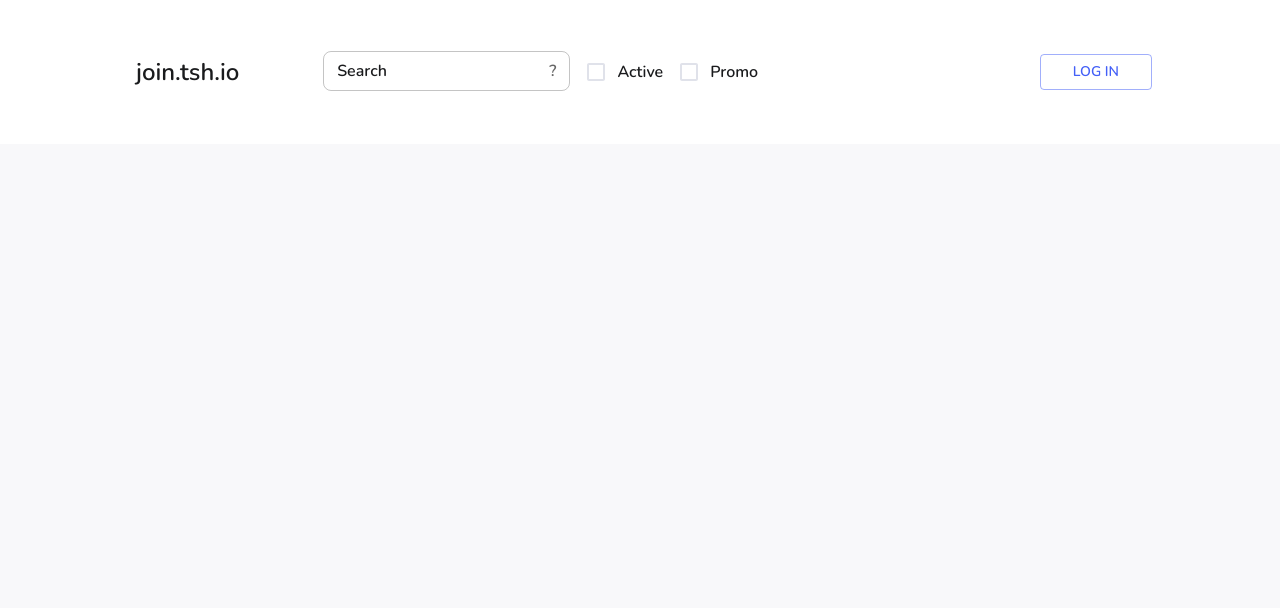
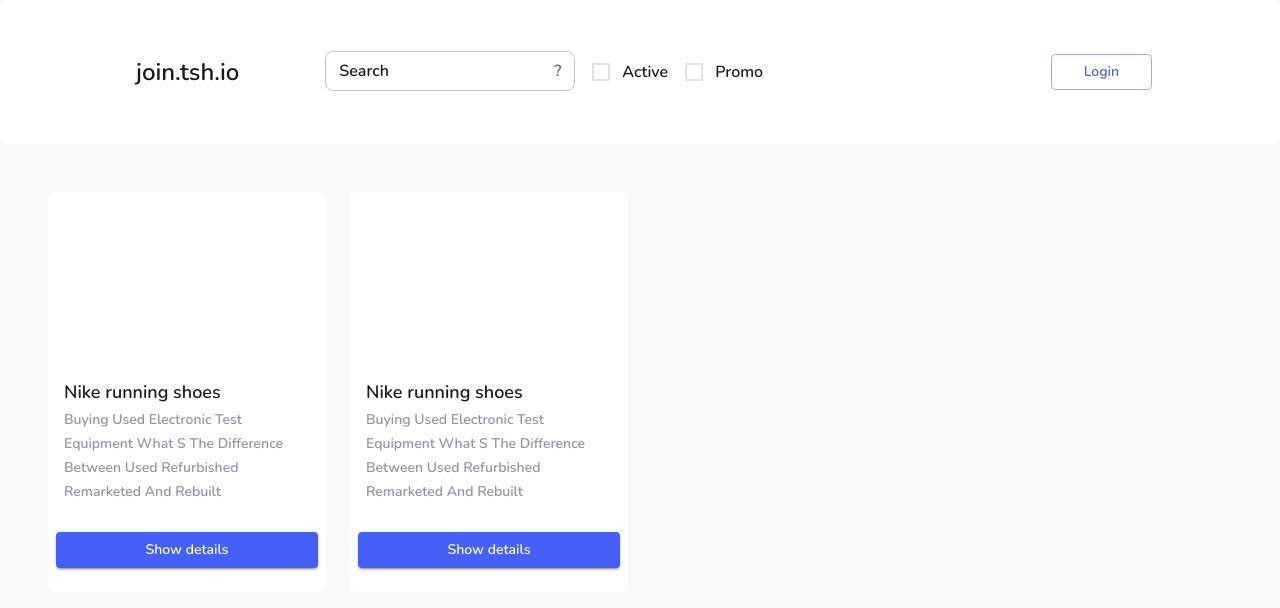
Before and after one commit to tomasz8w/interview-project, a React (Create React App) app: page / in a window 1280 px wide. Shown: the top 608 px of the page. Built offline with nearby package versions, Linux system fonts and the light colour scheme.

Commit message:
Header, ProductCard, styling

```diff
--- a/src/app/products/Products.tsx
+++ b/src/app/products/Products.tsx
@@ -1,16 +1,31 @@
 import React from "react";
-import { Link } from "react-router-dom";
-import { Box } from "@mui/material";
+import { Box, useMediaQuery, useTheme } from "@mui/material";
 
-import { AppRoute } from "routing/AppRoute.enum";
-import Header from "./Header";
+import { Header, ProductCard } from "./components";
 
 export const Products = () => {
+  const theme = useTheme();
+  const mobile = useMediaQuery(theme.breakpoints.down("md"));
+
   return (
     <Box>
       <Header />
-      <Box sx={{ height: "100vh" }}>
-        <Link to={AppRoute.Login}> Login </Link>
+      <Box
+        sx={{
+          py: 6,
+          px: 6,
+          display: "grid",
+          justifyContent: "center",
+          gridTemplateColumns: mobile
+            ? "minmax(200px, 500px)"
+            : "repeat(4,minmax(200px,1fr))",
+          gridTemplateRows: mobile ? "repeat(4,400px)" : "repeat(2,400px)",
+          columnGap: 3,
+          rowGap: 4,
+        }}
+      >
+        <ProductCard />
+        <ProductCard />
       </Box>
     </Box>
   );
--- a/src/app/products/Header.tsx
+++ b/src/app/products/components/Header.tsx
@@ -1,5 +1,5 @@
 import React from "react";
-
+import { Link } from "react-router-dom";
 import {
   AppBar,
   Box,
@@ -14,15 +14,18 @@
   useTheme,
 } from "@mui/material";
 
+import { AppRoute } from "routing/AppRoute.enum";
+
 const Header = () => {
   const theme = useTheme();
-  const sm = useMediaQuery(theme.breakpoints.down("sm"));
+  const mobile = useMediaQuery(theme.breakpoints.down("md"));
 
   return (
     <AppBar
+      position="static"
       sx={{
         justifyContent: "center",
-        height: sm ? "248px" : "144px",
+        height: mobile ? "248px" : "144px",
         transition: "height 0.2s",
       }}
     >
@@ -43,20 +46,21 @@
             flex: 4,
             display: "flex",
             flexDirection: "row",
-            flexWrap: sm ? "wrap" : "nowrap",
+            flexWrap: mobile ? "wrap" : "nowrap",
             gap: 2,
             py: 2,
-            order: sm ? 3 : 2,
-            flexBasis: sm ? "100%" : "",
+            order: mobile ? 3 : 2,
+            flexBasis: mobile ? "100%" : "",
           }}
         >
           <TextField
             size="small"
             label="Search"
-            fullWidth={sm}
+            fullWidth={mobile}
             InputProps={{
               endAdornment: <InputAdornment position="end">?</InputAdornment>,
             }}
+            sx={{ minWidth: "250px" }}
           />
           <FormGroup row sx={{ flexWrap: "nowrap" }}>
             <FormControlLabel control={<Checkbox />} label="Active" />
@@ -64,10 +68,12 @@
           </FormGroup>
         </Box>
         <Button
-          sx={{ ml: "auto", px: 4, order: sm ? 2 : 3 }}
+          component={Link}
+          to={AppRoute.Login}
+          sx={{ ml: "auto", px: 4, order: mobile ? 2 : 3 }}
           variant="outlined"
         >
-          Log in
+          Login
         </Button>
       </Box>
     </AppBar>
--- /dev/null
+++ b/src/app/products/components/ProductCard.tsx
@@ -0,0 +1,31 @@
+import React from "react";
+import {
+  Button,
+  Card,
+  CardActions,
+  CardContent,
+  CardMedia,
+  Typography,
+} from "@mui/material";
+
+const ProductCard = () => {
+  return (
+    <Card sx={{ display: "flex", flexDirection: "column" }}>
+      <CardMedia sx={{ height: "170px" }} />
+      <CardContent sx={{ flex: 1 }}>
+        <Typography variant="h6">Nike running shoes</Typography>
+        <Typography variant="caption">
+          Buying Used Electronic Test Equipment What S The Difference Between
+          Used Refurbished Remarketed And Rebuilt
+        </Typography>
+      </CardContent>
+      <CardActions sx={{ mb: 2 }}>
+        <Button variant="contained" fullWidth>
+          Show details
+        </Button>
+      </CardActions>
+    </Card>
+  );
+};
+
+export default ProductCard;
--- /dev/null
+++ b/src/app/products/components/index.tsx
@@ -0,0 +1,2 @@
+export { default as Header } from "./Header";
+export { default as ProductCard } from "./ProductCard";
--- a/src/themes/theme.tsx
+++ b/src/themes/theme.tsx
@@ -5,6 +5,14 @@
     fontFamily: ["Nunito"].join(","),
     fontSize: 14,
     fontWeightRegular: 600,
+    h6: {
+      fontSize: "18px",
+    },
+    caption: {
+      fontSize: "14px",
+      lineHeight: "16px",
+      color: "#9194A5",
+    },
   },
   palette: {
     primary: {
@@ -25,6 +33,24 @@
     },
   },
   components: {
+    MuiPaper: {
+      styleOverrides: {
+        root: {
+          borderRadius: "8px",
+          boxShadow: "none",
+        },
+      },
+    },
+    MuiButton: {
+      styleOverrides: {
+        root: {
+          fontSize: "14px",
+          fontStyle: "normal",
+          textTransform: "none",
+          fontWeight: 600,
+        },
+      },
+    },
     MuiAppBar: {
       styleOverrides: {
         root: {
```
Also changed, not shown: 1 other file (tests, documents, lock files or other folders).
